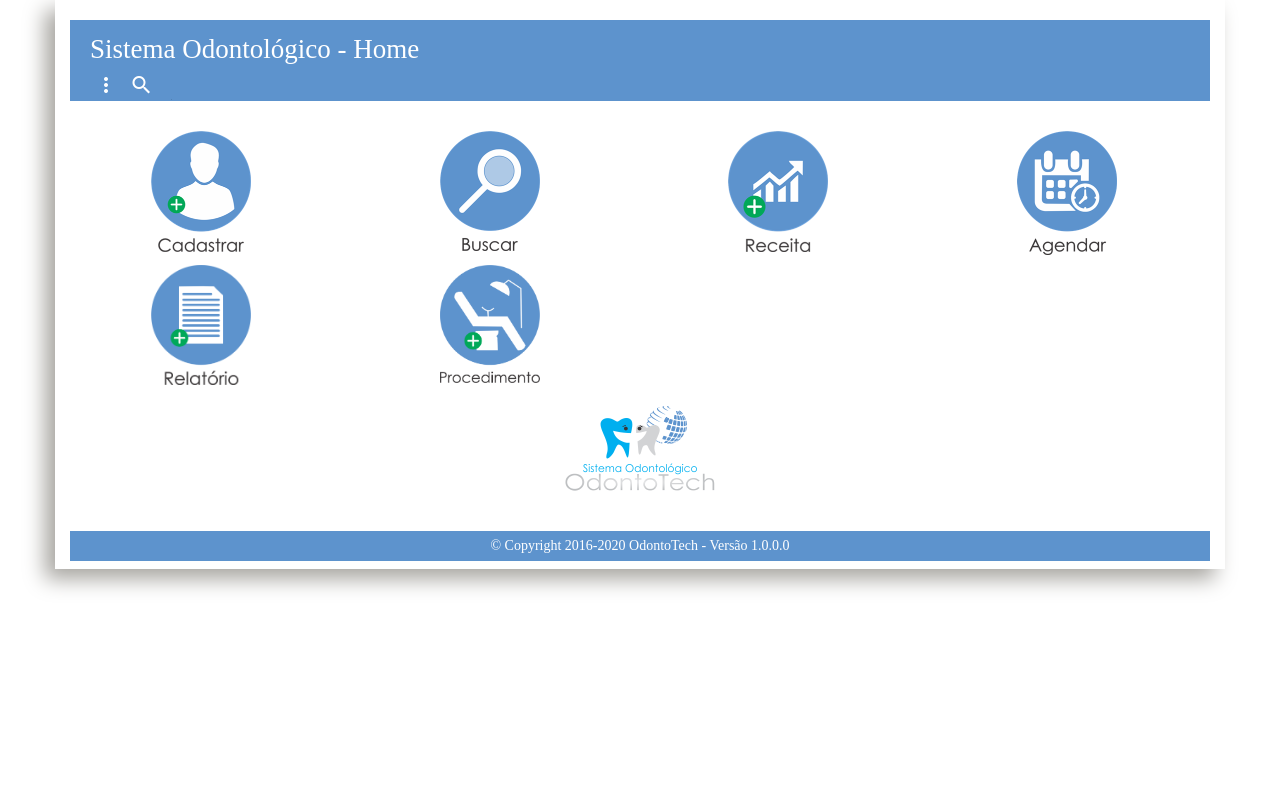
After one commit to contatofabiogit/gc-OdontoTech, a PHP site: page /main-admin.php in a window 1280 px wide. The commit adds this page. Run offline with PHP 8.4, Linux system fonts and the light colour scheme; some libraries are stand-ins or nearby versions.

Commit message:
Dia 06-07: Atualizações no banco de dados, efetuação de login por nível de acesso e mudanças na página main-admin.php

```diff
--- a/OdontoTech/css/main-admin.css
+++ b/OdontoTech/css/main-admin.css
@@ -8,6 +8,9 @@
     font-size: 27px;
     color: #FFFFFF;
     padding-top: 10px;
+}
+
+.menuPesquisa{
 }
 
 .cadastrar {
@@ -48,9 +51,12 @@
 
 .cabecalho {
     background-color: #5D93CD;
-    margin-left: 0 auto;
     padding: 0px 10px 0px 10px;
     max-width: 100%;
+}
+
+.cabecalho div{
+        margin-left: 10px;
 }
 
 .logoCanto {
--- /dev/null
+++ b/OdontoTech/main-admin.php
@@ -0,0 +1,100 @@
+<?php
+    session_start();
+?>
+    <!DOCTYPE html>
+    <html lang="pt-br">
+
+    <head>
+        <meta charset="UTF-8">
+        <meta name="viewport" content="width=device-width, initial-scale=1, maximum-scale=1, user-scalable=no">
+        <title>OdontoTech - Home</title>
+
+        <!-- Location-->
+        <link rel="stylesheet" href="css/main-admin.css">
+
+        <!-- MDL Google -->
+        <link rel="stylesheet" href="https://fonts.googleapis.com/icon?family=Material+Icons">
+        <link rel="stylesheet" href="https://code.getmdl.io/1.1.3/material.indigo-pink.min.css">
+        <script defer src="https://code.getmdl.io/1.1.3/material.min.js"></script>
+
+        <!-- jQuery (necessary for Bootstrap's JavaScript plugins) -->
+        <script src="https://ajax.googleapis.com/ajax/libs/jquery/1.11.3/jquery.min.js"></script>
+
+        <!-- Bootstrap -->
+        <!-- Latest compiled and minified CSS -->
+        <link rel="stylesheet" href="https://maxcdn.bootstrapcdn.com/bootstrap/3.3.6/css/bootstrap.min.css" integrity="sha384-1q8mTJOASx8j1Au+a5WDVnPi2lkFfwwEAa8hDDdjZlpLegxhjVME1fgjWPGmkzs7" crossorigin="anonymous">
+
+        <!-- Optional theme -->
+        <link rel="stylesheet" href="https://maxcdn.bootstrapcdn.com/bootstrap/3.3.6/css/bootstrap-theme.min.css" integrity="sha384-fLW2N01lMqjakBkx3l/M9EahuwpSfeNvV63J5ezn3uZzapT0u7EYsXMjQV+0En5r" crossorigin="anonymous">
+
+        <!-- Latest compiled and minified JavaScript -->
+        <script src="https://maxcdn.bootstrapcdn.com/bootstrap/3.3.6/js/bootstrap.min.js" integrity="sha384-0mSbJDEHialfmuBBQP6A4Qrprq5OVfW37PRR3j5ELqxss1yVqOtnepnHVP9aJ7xS" crossorigin="anonymous"></script>
+    </head>
+
+    <body>
+        <div class="container">
+            <br>
+            <div class="cabecalho">
+                <div class="cabecalhoH">Sistema Odontológico - Home</div>
+                <div class="menuPesquisa">
+                    <!-- Left aligned menu below button -->
+                    <button id="demo-menu-lower-left" class="mdl-button mdl-js-button mdl-button--icon">
+                        <i class="material-icons">more_vert</i>
+                    </button>
+
+                    <ul class="mdl-menu mdl-menu--bottom-left mdl-js-menu mdl-js-ripple-effect" for="demo-menu-lower-left">
+                        <li class="mdl-menu__item">Some Action</li>
+                        <li class="mdl-menu__item mdl-menu__item--full-bleed-divider">Another Action</li>
+                        <li disabled class="mdl-menu__item">Disabled Action</li>
+                        <li class="mdl-menu__item">Yet Another Action</li>
+                    </ul>
+                    <label class="mdl-button mdl-js-button mdl-button--icon" for="search-field">
+                        <i class="material-icons">search</i>
+                    </label>
+                    <div class="mdl-textfield__expandable-holder">
+                        <input class="mdl-textfield__input" type="text" id="search-field">
+                    </div>
+                </div>
+            </div>
+            <br>
+            <div class="row menus row-centered">
+                <div class="col-md-3 text-center col-centered">
+                    <a href="#"><img src="images/cadastrar-render.png" class="cadastrar" alt="cadastrar"></a>
+                </div>
+
+                <div class="col-md-3 text-center col-centered">
+                    <a href="#"><img src="images/buscar-render.png" class="buscar" alt="buscar"></a>
+                </div>
+
+                <div class="col-md-3 text-center col-centered">
+                    <a href="#"><img src="images/receita-render.png" class="receita" alt="receita financeira"></a>
+                </div>
+
+                <div class="col-md-3 text-center col-centered">
+                    <a href="#"><img src="images/agendar-render.png" class="agendar" alt="relatorio"></a>
+                </div>
+
+                <div class="col-md-3 text-center col-centered">
+                    <a href="#"><img src="images/relatorio-render.png" class="relatorio" alt="relatorio"></a>
+                </div>
+
+                <div class="col-md-3 text-center col-centered">
+                    <a href="#"><img src="images/procedimento-render.png" class="procedimento" alt="procedimento"></a>
+                </div>
+            </div>
+            <br>
+            <div class="logoCanto row-centered">
+                <img src="images/logo-render.png" alt="logo">
+            </div>
+            <br>
+            <div class="menu">
+
+            </div>
+            <br>
+            <div class="rodape text-center">
+                © Copyright 2016-2020 <a href="#">OdontoTech</a> - Versão 1.0.0.0
+            </div>
+        </div>
+    </body>
+
+    </html>
```
Also changed, not shown: OdontoTech/conexao.php (+12 -2 lines), OdontoTech/css/estiloLogin.css (+9 -0 lines), OdontoTech/login.php (+13 -2 lines), OdontoTech/main-admin.html (deleted, +0 -104 lines), OdontoTech/valida_login.php (+25 -2 lines).
